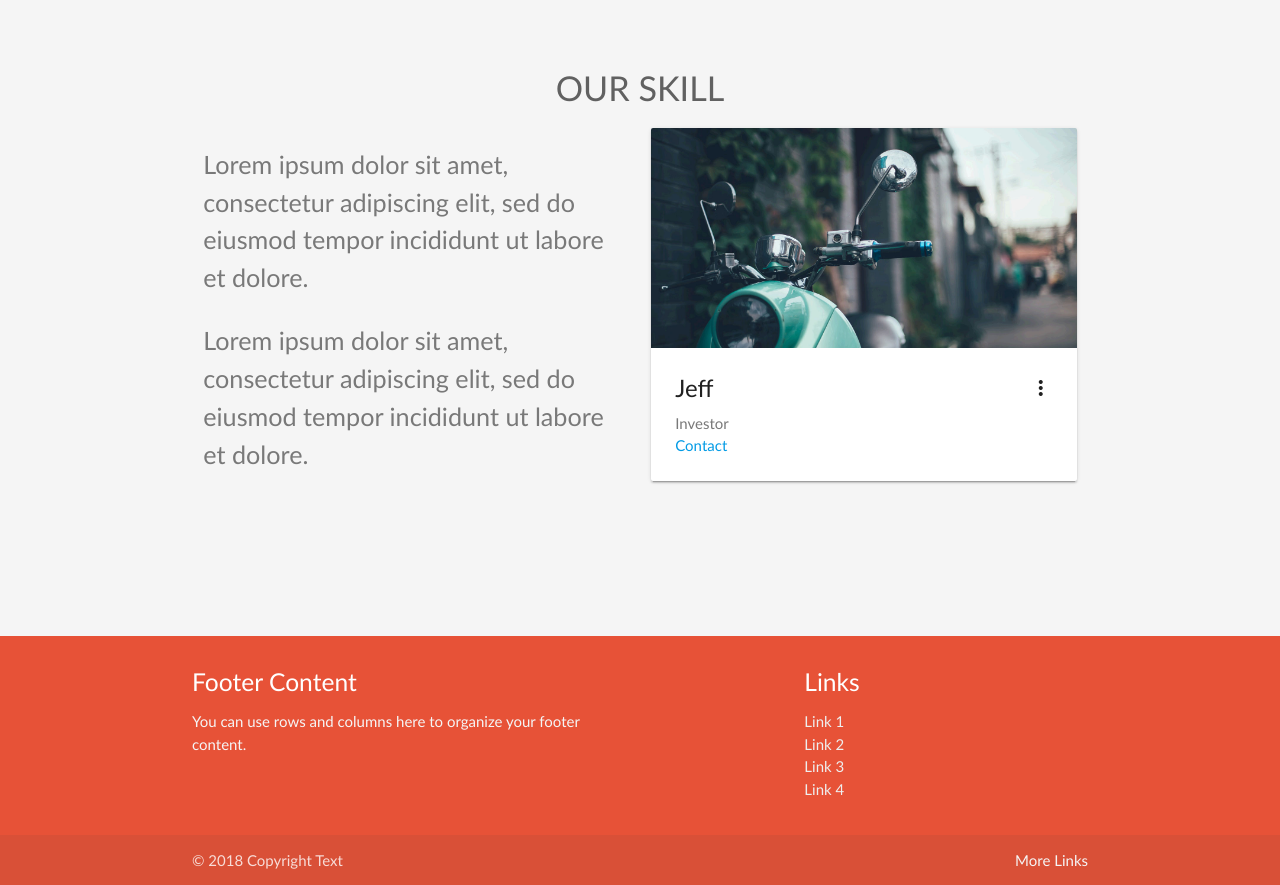
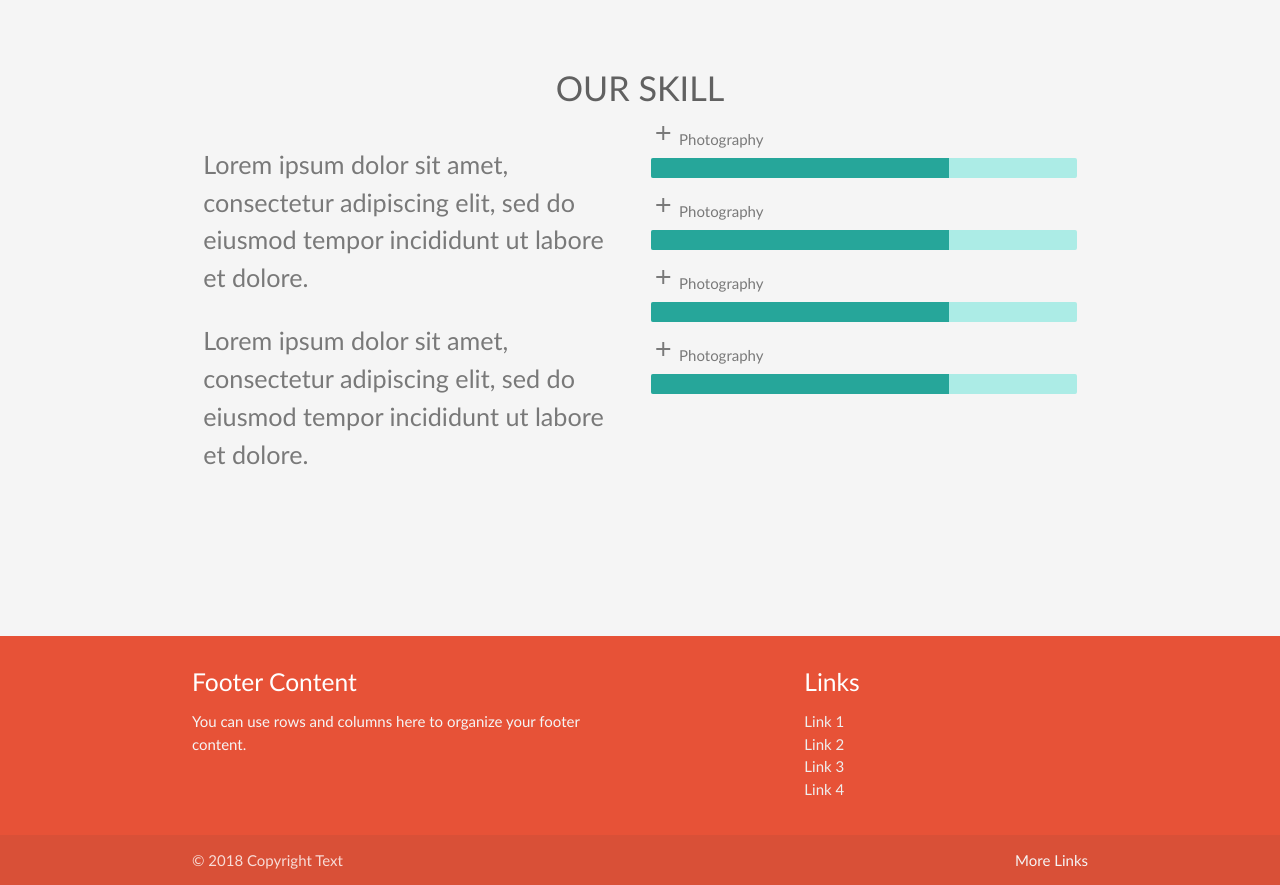
Before and after one commit to jomarbarnobal/EAbytecode, a plain HTML site: page index.html in a window 1280 px wide. Shown: the part 2600-3485 px from the top of the page. Drawn offline with nearby package versions, Linux system fonts and the light colour scheme.

Commit message:
add skill bar

```diff
--- a/assets/css/style.css
+++ b/assets/css/style.css
@@ -17,6 +17,9 @@ body {
     background-color: rgba(0, 0, 0, 0.04) !important;
 }
 
+.progress {
+  height: 20px;
+}
 /*p {
   color: #797979;
 }*/
--- a/index.html
+++ b/index.html
@@ -227,6 +227,7 @@
         </div>
       </div>
     </div>
+    <!-- team skill section -->
     <div class="section grey lighten-1">
       <div class="row pad-content container">
         <div class="col s12 center">
@@ -235,25 +236,41 @@
         </div>
         <div class="col s12 m6">
           <p class="flow-text">Lorem ipsum dolor sit amet, consectetur adipiscing elit, sed do eiusmod
-tempor incididunt ut labore et dolore.
+              tempor incididunt ut labore et dolore.
           </p>
           <p class="flow-text">
-Lorem ipsum dolor sit amet, consectetur adipiscing elit, sed do eiusmod
-tempor incididunt ut labore et dolore.</p>
+            Lorem ipsum dolor sit amet, consectetur adipiscing elit, sed do eiusmod
+            tempor incididunt ut labore et dolore.
+          </p>
         </div>
+
         <div class="col s12 m6">
-          <div class="card">
-            <div class="card-image">
-              <img class="activator" src="images/background1.jpg">
+          <div class="skill-bar">
+            <i class="material-icons">add</i>
+            <span>Photography</span>
+            <div class="progress">
+              <div class="determinate" style="width: 70%"></div>
             </div>
-            <div class="card-content">
-              <span class="card-title activator grey-text text-darken-4">Jeff<i class="material-icons right">more_vert</i></span>
-              <p> Investor </p>
-              <p><a href="#">Contact</a></p>
+          </div>
+          <div class="skill-bar">
+            <i class="material-icons">add</i>
+            <span>Photography</span>
+            <div class="progress">
+              <div class="determinate" style="width: 70%"></div>
             </div>
-            <div class="card-reveal">
-              <span class="card-title grey-text text-darken-4">Gary<i class="material-icons right">close</i></span>
-              <p>Jeff is investment consultant of EA Bytecode Singapore.</p>
+          </div>
+          <div class="skill-bar">
+            <i class="material-icons">add</i>
+            <span>Photography</span>
+            <div class="progress">
+              <div class="determinate" style="width: 70%"></div>
+            </div>
+          </div>
+          <div class="skill-bar">
+            <i class="material-icons">add</i>
+            <span>Photography</span>
+            <div class="progress">
+              <div class="determinate" style="width: 70%"></div>
             </div>
           </div>
         </div>
```
